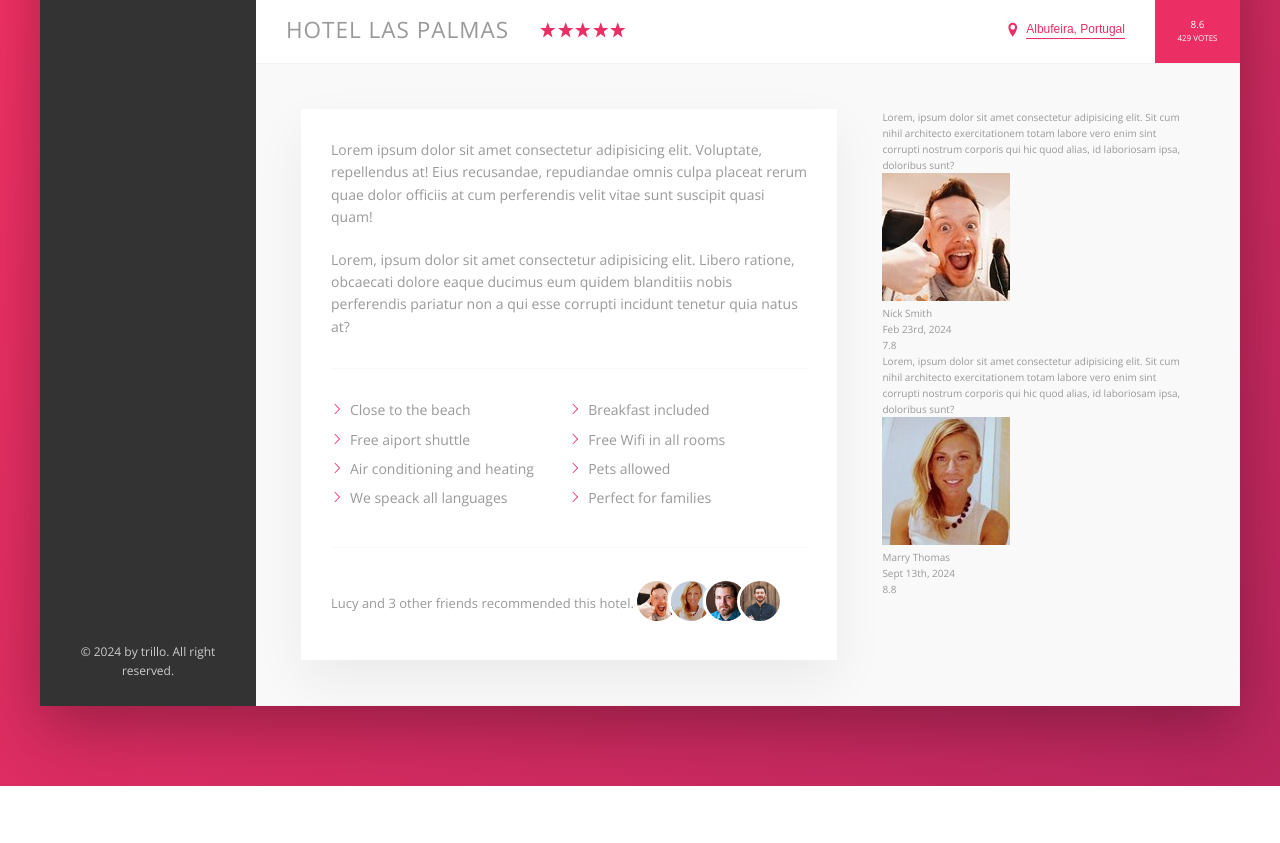
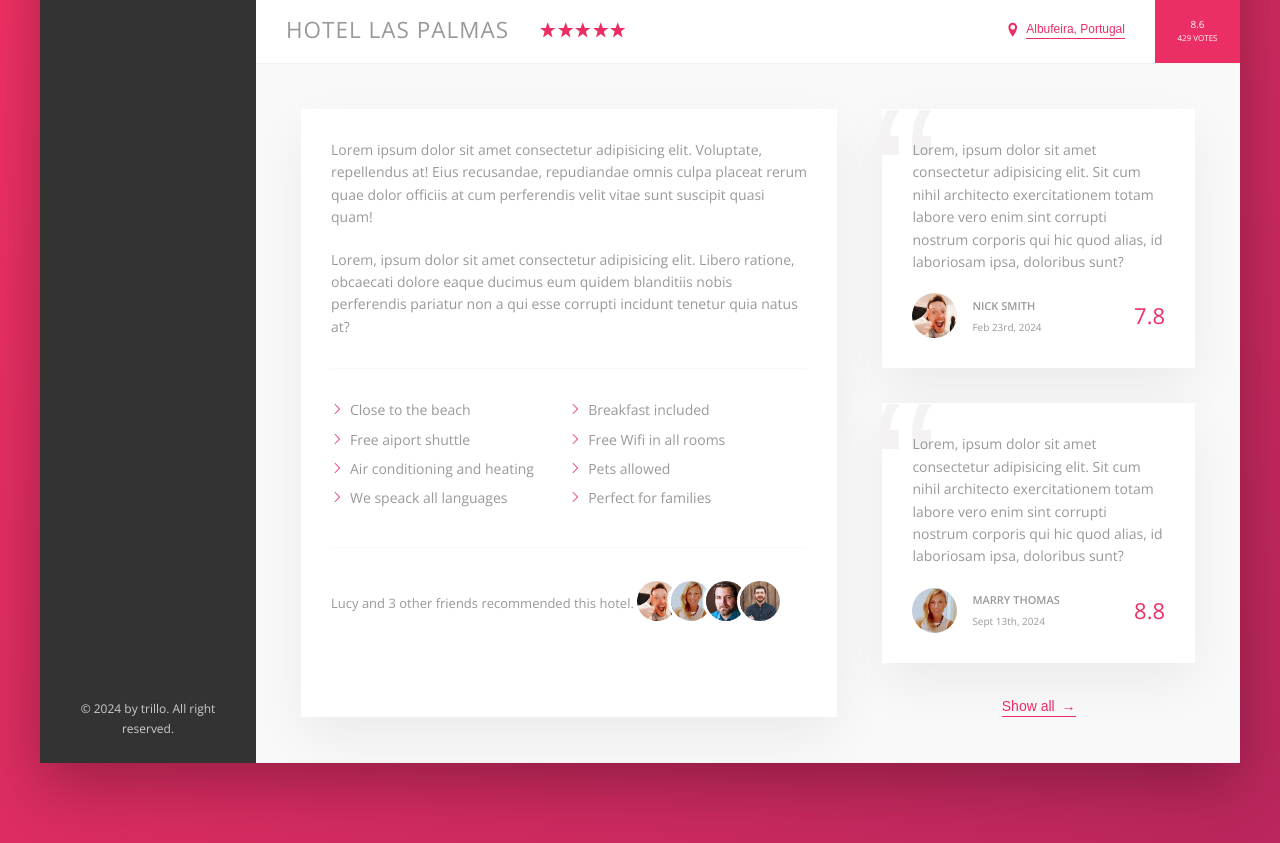
Before and after one commit to MihaiElisei/trillo-app, a website: page index.html in a window 1280 px wide. Shown: the part 538-1381 px from the top of the page. Before the commit the page ends 1324 px from the top, so only its background shows below. Drawn offline with nearby package versions, Linux system fonts and the light colour scheme.

Commit message:
add css for user reviews

```diff
--- a/index.html
+++ b/index.html
@@ -216,6 +216,8 @@
                                     <div class="review__rating">8.8</div>
                                 </figcaption>
                             </figure>
+
+                            <button class="btn-inline">Show all <span>&rarr;</span></button>
                         </div>
                    </div>
                 </main>
--- a/sass/_components.scss
+++ b/sass/_components.scss
@@ -293,8 +293,17 @@
     cursor: pointer;
     transition: all .2s;
 
+    & span {
+        margin-left: 3px;
+        transition: margin-left .2s;
+    }
+
     &:hover {
         color: var(--color-grey-dark-1);
+
+        span {
+            margin-left: 8px;
+        }
     }
 
     &:focus {
@@ -382,9 +391,6 @@
         margin-right: auto;
     }
 
-    &__friends {
-
-    }
 
     &__photo {
         box-sizing: content-box;
@@ -398,3 +404,68 @@
         }
     }
 }
+
+
+// ---------------------------------------
+//REVIEWS
+
+.review {
+    background-color: #fff;
+    box-shadow: 0 2rem 5rem rgba(0,0,0, .06);
+    padding: 3rem;
+    margin-bottom: 3.5rem;
+    position: relative;
+
+    &__text {
+        margin-bottom: 2rem;
+        position: relative;
+        z-index: 10;
+        overflow: hidden;
+    }
+
+    &__user {
+        display: flex;
+        align-items: center;
+    }
+
+    &__photo {
+        height: 4.5rem;
+        width: 4.5rem;
+        border-radius: 50%;
+        margin-right: 1.5rem;
+    }
+
+    &__user-box {
+        margin-right: auto;
+    }
+
+    &__user-name {
+        font-size: 1.1rem;
+        font-weight: 600;
+        text-transform: uppercase;
+        margin-bottom: .4rem;
+    }
+
+    &__user-date {
+        font-size: 1rem;
+        color: var(--color-grey-dark-3);
+    }
+
+    &__rating {
+        color: var(--color-primary);
+        font-size: 2.2rem;
+        font-weight: 300;
+    }
+
+    &::before {
+        content: "\201C";
+        position: absolute;
+        line-height: 1;
+        top: -3rem;
+        left: -1rem;
+        font-size: 20rem;
+        color: var(--color-grey-light-2);
+        font-family: sans-serif;
+        z-index: 1;
+    }
+}
--- a/sass/_layouts.scss
+++ b/sass/_layouts.scss
@@ -35,6 +35,7 @@
 }
 
 .detail {
+    font-size: 1.4rem;
     display: flex;
     padding: 4.5rem;
     background-color: var(--color-grey-light-1);
@@ -42,7 +43,7 @@
 }
 
 .description {
-    font-size: 1.4rem;
+    font-size: inherit;
     background-color: #fff;
     box-shadow: 0 2rem 5rem rgba(0,0,0, .06);
     padding: 3rem;
@@ -52,4 +53,8 @@
 
 .user-reviews {
     flex: 1;
+    font-size: inherit;
+    display: flex;
+    flex-direction: column;
+    align-items: center;
 }
```
Also changed, not shown: css/style.css.
